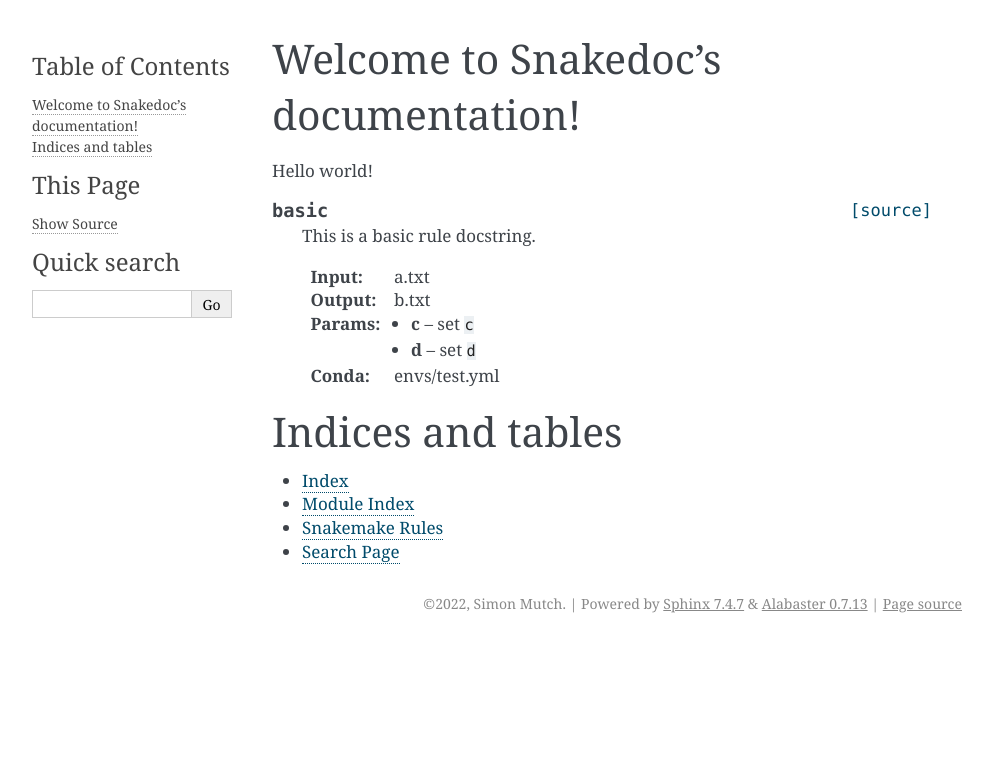
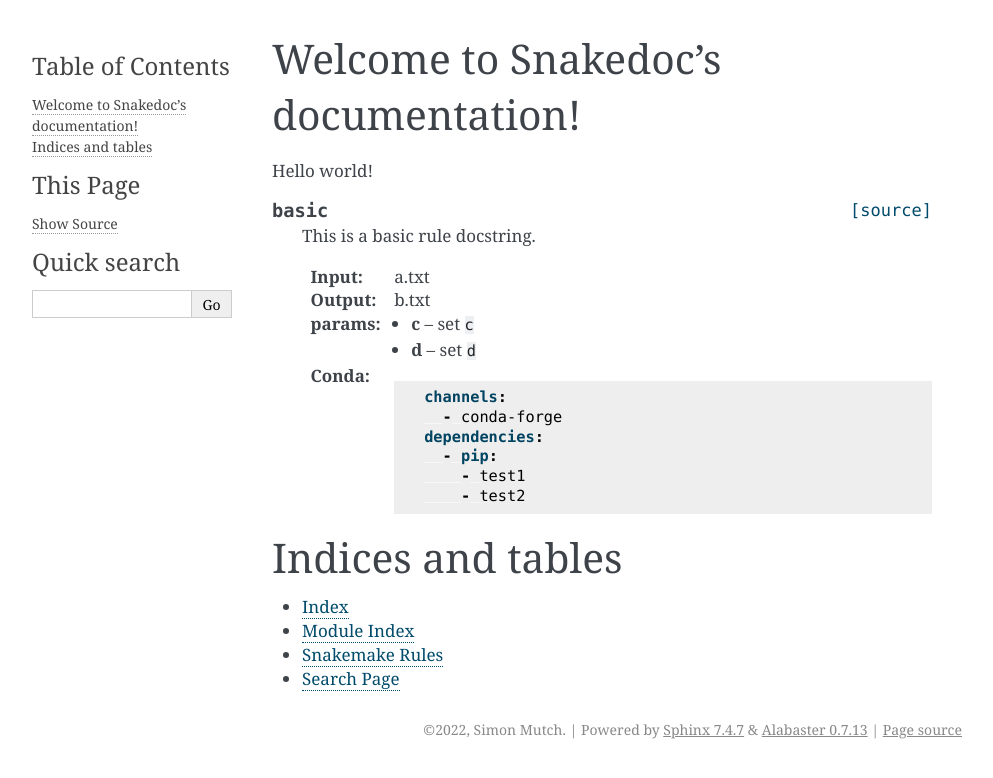
Before and after one commit to smutch/snakedoc, a Sphinx documentation site: the page built from docs/source/index.rst, in a window 1280 px wide. Shown: the top 778 px of the page, without its empty margins (148-1141 px from the left). Built offline with Sphinx 7.4.7, drawn with Linux system fonts in a browser that asks for light colours; part of the change alters nothing that is shown.

```diff
--- a/docs/source/_ext/smk.py
+++ b/docs/source/_ext/smk.py
@@ -1,4 +1,5 @@
 from collections import defaultdict
+from textwrap import dedent, indent
 from typing import Any, Dict, Mapping
 
 import snakemake
@@ -29,10 +30,10 @@ class RuleDirective(ObjectDescription):
         GroupedField("input", label="Inputs", names=("input",), can_collapse=True),
         GroupedField("output", label="Outputs", names=("output",), can_collapse=True),
         GroupedField(
-            "param", label="Params", names=("param", "parameter"), can_collapse=True
+            "param", label="params", names=("param", "parameter"), can_collapse=True
         ),
-        GroupedField("conda", label="Conda", names=("conda",), can_collapse=False),
-        Field("log", label="Log", names=("log",), has_arg=False),
+        Field("conda", label="conda", names=("conda",)),
+        Field("log", label="log", names=("log",), has_arg=False),
         Field("resources", label="resources", names=("resources",), has_arg=False),
     ]
 
@@ -46,8 +47,8 @@ class RuleDirective(ObjectDescription):
         smk = self.env.get_domain("smk")
         smk.add_rule(sig)
 
-    def transform_content(self, contentnode):
-        print(contentnode)
+    # def transform_content(self, contentnode):
+    #     print(contentnode)
 
 
 class RuleIndex(Index):
@@ -98,10 +99,18 @@ class AutoDocDirective(SphinxDirective):
             lines.append(f".. smk:rule:: {rule.name}")
             lines.append(f"   :source: {rule.snakefile}:{rule.lineno}")
 
-            for prop_name in ("conda", "log"):
-                props = rule.__getattribute__(prop_name)
-                if len(props) > 0:
-                    lines.append(f"   :{prop_name}: {props}")
+            if rule.docstring is not None:
+                docstring = indent(dedent(rule.docstring), "   ")
+                lines.extend(docstring.splitlines())
+
+            if rule.conda_env:
+                lines.append(f"   :conda:")
+                lines.append(f"     .. code-block:: yaml")
+                lines.append("")
+                with open(rule.conda_env.file, "r") as fp:
+                    env = indent(fp.read(), "         ")
+                lines.extend(env.splitlines(keepends=False))
+                lines.append("")
 
             if rule.resources["_cores"] > 1 or rule.resources["_nodes"] > 1:
                 resources = ",".join(
@@ -113,11 +122,11 @@ class AutoDocDirective(SphinxDirective):
                 )
                 lines.append(f"   :resources: {resources}")
 
-            if rule.docstring is not None:
-                lines.append("", rule.docstring)
+            lines.append("\n")
+
+            print("\n".join(lines))
 
             for line in lines:
-                print(line)
                 viewlist.append(line, rule.snakefile, rule.lineno)
 
     def run(self):
--- a/docs/source/index.rst
+++ b/docs/source/index.rst
@@ -22,7 +22,18 @@ Hello world!
    :output: b.txt
    :param c: set ``c``
    :param d: set ``d``
-   :conda: envs/test.yml
+   :conda:
+     .. code-block:: yaml
+
+         channels:
+           - conda-forge
+         dependencies:
+           - pip:
+             - test1
+             - test2
+
+
+.. smk:autodoc:: ../test/workflow/Snakefile
 
 
 
```
Also changed, not shown: 1 other file.
